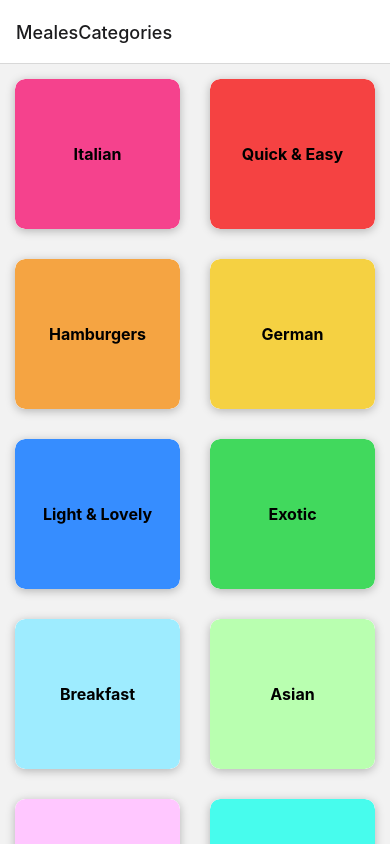
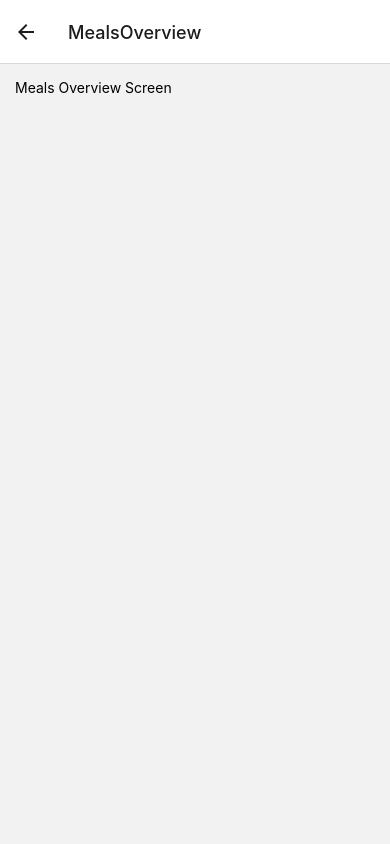
Before and after one commit to NicKravchenko/meals-app, a React Native app: screen /MealsOverview in a window 390 px wide. Built offline with nearby package versions, Linux system fonts and the light colour scheme.

Commit message:
Added transition to Meal Overview screen

```diff
--- a/App.js
+++ b/App.js
@@ -4,6 +4,7 @@
 import { createNativeStackNavigator } from "@react-navigation/native-stack";
 
 import CategoriesScreen from "./screens/CategoriesScreen";
+import MealsOverviewScreen from "./screens/MealsOverviewScreen";
 
 const Stack = createNativeStackNavigator();
 
@@ -13,8 +14,9 @@
       <StatusBar style="light" />
 
       <NavigationContainer>
-        <Stack.Navigator>
+        <Stack.Navigator initialRouteName="MealesCategories">
           <Stack.Screen name="MealesCategories" component={CategoriesScreen} />
+          <Stack.Screen name="MealsOverview" component={MealsOverviewScreen} />
         </Stack.Navigator>
       </NavigationContainer>
     </>
--- a/components/CategoryGridTitle.js
+++ b/components/CategoryGridTitle.js
@@ -1,6 +1,6 @@
 import { View, Text, StyleSheet, Pressable, Platform } from "react-native";
 
-function CategoryGridTitle({ title, color }) {
+function CategoryGridTitle({ title, color, onPress }) {
   return (
     <View style={[styles.gridItem]}>
       <Pressable
@@ -9,6 +9,7 @@
           styles.button,
           pressed ? styles.buttonPressed : null,
         ]}
+        onPress={onPress}
       >
         <View style={[styles.innerContainer, { backgroundColor: color }]}>
           <Text style={styles.title}>{title}</Text>
--- a/screens/CategoriesScreen.js
+++ b/screens/CategoriesScreen.js
@@ -4,16 +4,21 @@
 
 import { CATEGORIES } from "../data/dummy-data";
 
+function CategoriesScreen({ navigation }) {
   function renderCategoryItem(itemData) {
+    function pressHandler() {
+      navigation.navigate("MealsOverview");
+    }
+
     return (
       <CategoryGridTitle
         title={itemData.item.title}
         color={itemData.item.color}
+        onPress={pressHandler}
       />
     );
   }
 
-function CategoriesScreen() {
   return (
     <FlatList
       data={CATEGORIES}
--- /dev/null
+++ b/screens/MealsOverviewScreen.js
@@ -0,0 +1,20 @@
+import { View, Text, StyleSheet } from "react-native";
+
+import { MEALS } from "../data/dummy-data";
+
+function MealsOverviewScreen() {
+  return (
+    <View style={styles.container}>
+      <Text>Meals Overview Screen</Text>
+    </View>
+  );
+}
+
+export default MealsOverviewScreen;
+
+const styles = StyleSheet.create({
+  container: {
+    flex: 1,
+    padding: 15,
+  },
+});
```
Lines whose indentation alone changed are shown as unchanged.
